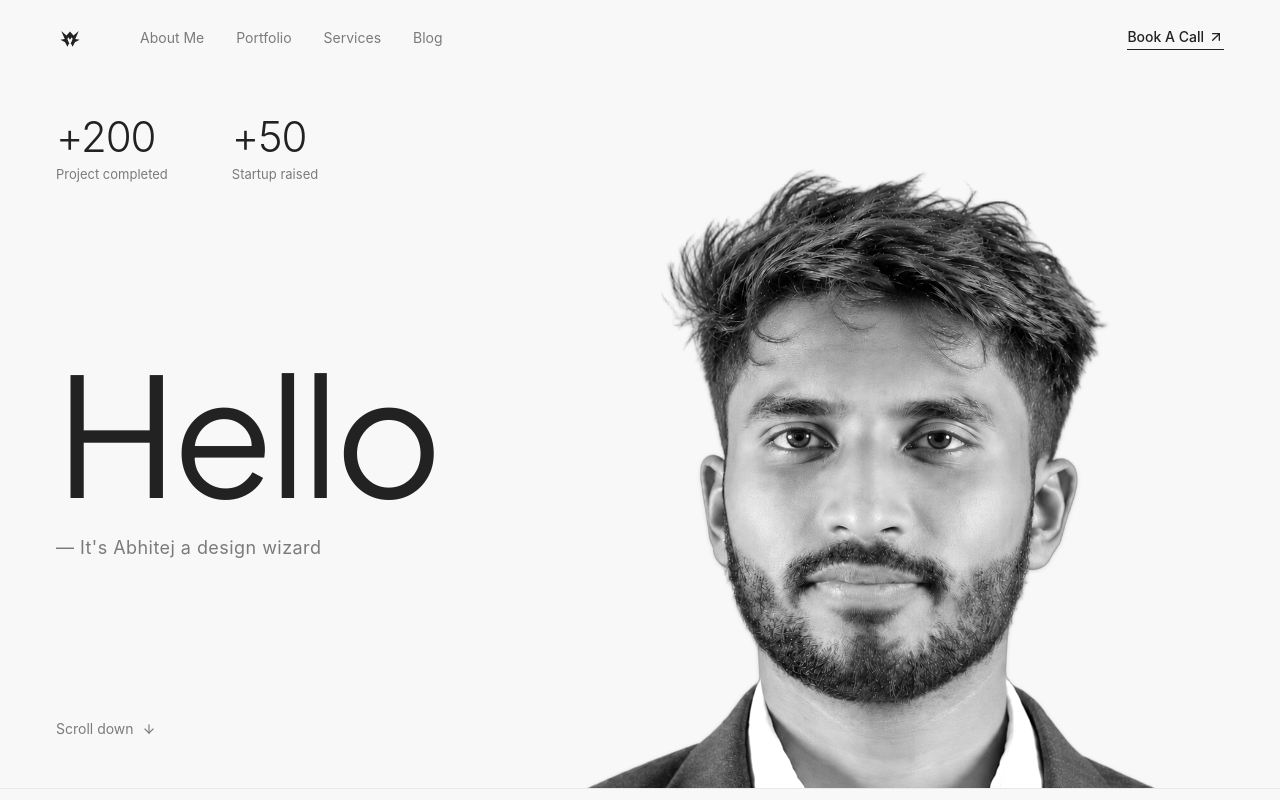
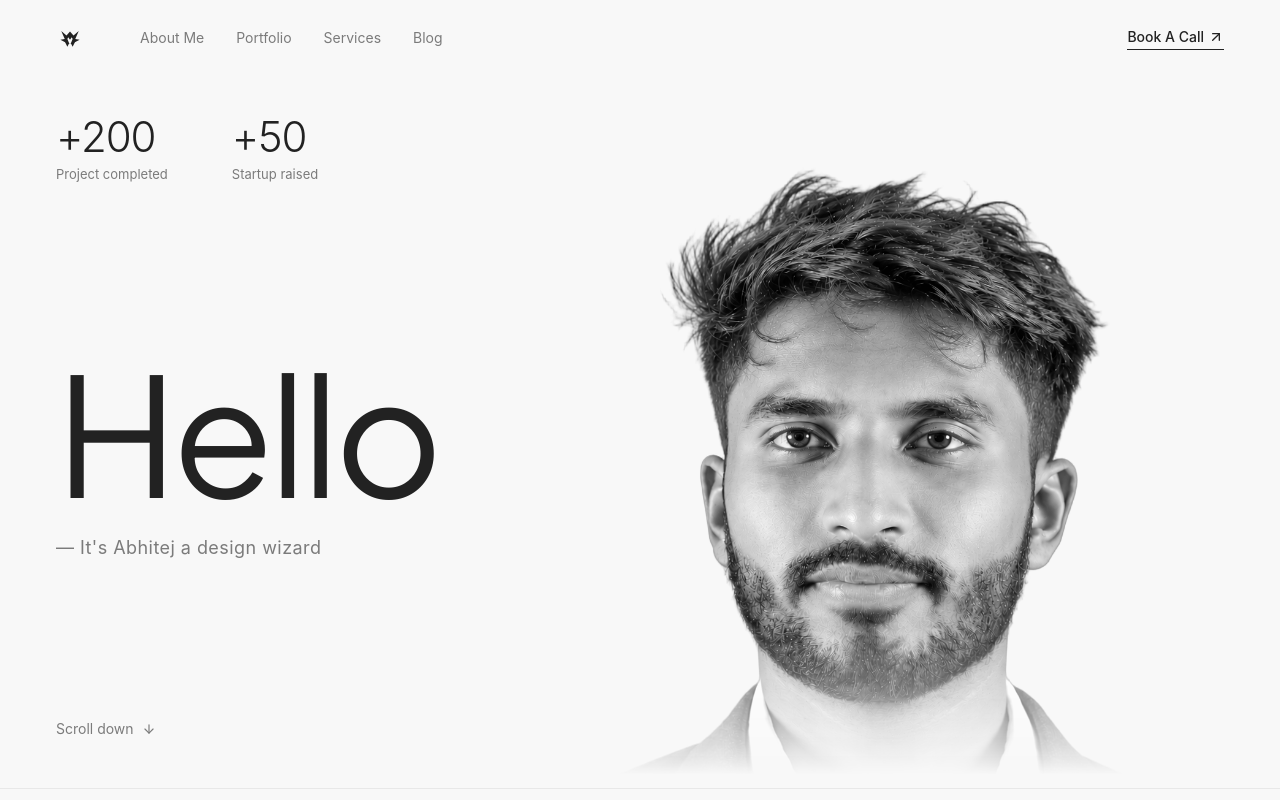
Before and after one commit to bossgghere/Abhitej-Portfolio, a React (Vite) app: page / in a window 1280 px wide. Shown: the top 800 px of the page. Built offline with nearby package versions, Linux system fonts and the light colour scheme.

Commit message:
Apply organic gradient fade mask to hero portrait to eliminate harsh bottom cut and vertical edges

```diff
--- a/src/components/hero/HeroPortrait.jsx
+++ b/src/components/hero/HeroPortrait.jsx
@@ -3,20 +3,25 @@
 
 /**
  * HeroPortrait Component
- * Displays the portrait prominently on the right side of the Hero section,
- * matching the large presence and bottom alignment in the reference design.
+ * Displays the hero portrait with an organic bottom fade gradient mask.
+ * This completely eliminates any visible cut lines, flat borders, or vertical sides,
+ * melting seamlessly into the tertiary (#F8F8F8) background.
  */
 export const HeroPortrait = () => {
   const { portrait } = heroData;
 
   return (
     <div className="relative w-full flex justify-center lg:justify-end items-end select-none pointer-events-none">
-      <div className="relative w-full max-w-[550px] sm:max-w-[660px] md:max-w-[740px] lg:max-w-[860px] xl:max-w-[1000px] 2xl:max-w-[1150px] flex items-end justify-center lg:justify-end">
+      <div className="relative w-full max-w-[520px] sm:max-w-[620px] md:max-w-[700px] lg:max-w-[820px] xl:max-w-[960px] 2xl:max-w-[1080px] flex items-end justify-center lg:justify-end">
         <img
           src={portrait.src}
           alt={portrait.alt}
           fetchpriority={portrait.fetchPriority || "high"}
-          className="w-full h-auto max-h-[75vh] sm:max-h-[82vh] lg:max-h-[88vh] xl:max-h-[92vh] object-contain object-bottom grayscale contrast-[1.06] brightness-[1.02] drop-shadow-sm transition-all duration-300"
+          className="w-full h-auto max-h-[72vh] sm:max-h-[80vh] lg:max-h-[86vh] xl:max-h-[90vh] object-contain object-bottom grayscale contrast-[1.06] brightness-[1.02] transition-all duration-300"
+          style={{
+            maskImage: 'linear-gradient(to bottom, black 75%, transparent 98%)',
+            WebkitMaskImage: 'linear-gradient(to bottom, black 75%, transparent 98%)',
+          }}
         />
       </div>
     </div>
--- a/src/components/hero/HeroSection.jsx
+++ b/src/components/hero/HeroSection.jsx
@@ -9,17 +9,17 @@
  * Recreates the exact layout from reference image with theme tokens:
  * - Background: Tertiary (#F8F8F8)
  * - Text: Primary (#222222) & Secondary (#7B7B7B)
- * - Large, prominent hero portrait anchored to the bottom right
+ * - Hero portrait seamlessly integrated with smooth bottom fade
  */
 export const HeroSection = () => {
   return (
     <section className="relative min-h-[calc(100vh-88px)] flex flex-col justify-between overflow-hidden bg-[#F8F8F8]">
-      <div className="max-w-[1440px] mx-auto w-full px-6 sm:px-10 lg:px-14 flex-1 flex flex-col justify-between pt-4 sm:pt-6 pb-0">
+      <div className="max-w-7xl mx-auto w-full px-6 sm:px-10 lg:px-14 flex-1 flex flex-col justify-between pt-4 sm:pt-6 pb-6 lg:pb-0">
 
         {/* Main Grid: Left Content Column & Right Portrait Column */}
-        <div className="grid grid-cols-1 lg:grid-cols-12 gap-8 lg:gap-4 items-end flex-1">
+        <div className="grid grid-cols-1 lg:grid-cols-12 gap-8 lg:gap-4 items-end flex-1 min-h-[calc(100vh-120px)]">
 
-          {/* Left Column (5 cols on lg/xl): Stats, Headline, Subtitle, Scroll */}
+          {/* Left Column (5 to 6 cols): Stats, Headline, Subtitle, Scroll */}
           <div className="lg:col-span-5 xl:col-span-5 flex flex-col justify-between h-full z-10 pt-4 pb-8 lg:pb-12">
 
             {/* Top Metric Stats */}
@@ -38,13 +38,13 @@
             </div>
           </div>
 
-          {/* Right Column (7 cols on lg/xl): Large Hero Portrait Image */}
+          {/* Right Column (7 cols): Hero Portrait Image */}
           <div className="lg:col-span-7 xl:col-span-7 flex justify-center lg:justify-end items-end h-full relative">
             <HeroPortrait />
           </div>
 
           {/* Bottom Scroll Prompt (Mobile/Tablet) */}
-          <div className="lg:hidden col-span-1 pt-4 pb-6">
+          <div className="lg:hidden col-span-1 pt-4 pb-2">
             <HeroScrollIndicator />
           </div>
         </div>
```
